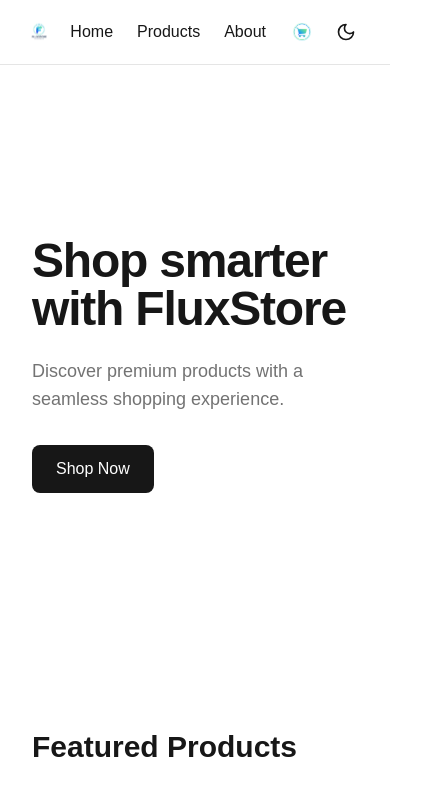
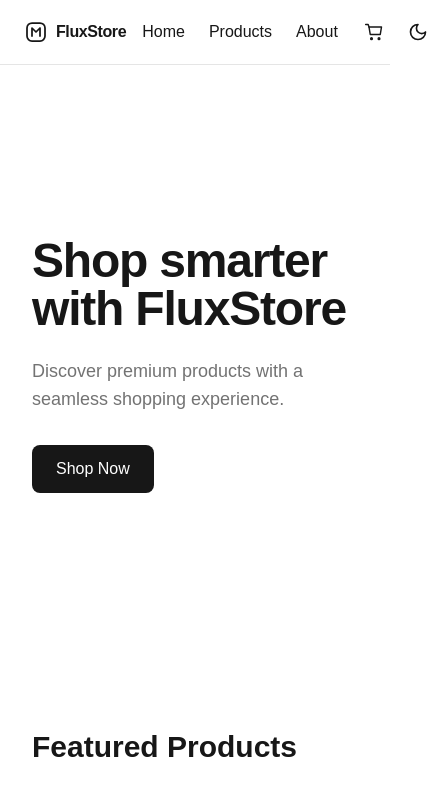
Before and after one commit to arlongoria93/fluxcart-saas-store, a Next.js app: page / in a window 390 px wide. Shown: the top 797 px of the page, 438 px wide, since content can reach past the window. Built offline with nearby package versions, Linux system fonts and the light colour scheme.

Commit message:
Refactor Navbar component to use SVG icons for logo and cart, enhancing visual consistency and performance. Removed image imports and replaced them with inline SVGs for better responsiveness and reduced load times.

```diff
--- a/components/Navbar.tsx
+++ b/components/Navbar.tsx
@@ -1,12 +1,49 @@
 "use client";
 
-import Image from "next/image";
 import Link from "next/link";
 import ThemeToggle from "@/components/ThemeToggle";
 import { useCart } from "@/context/CartContext";
 
 const iconButtonClass =
   "flex h-10 w-10 shrink-0 items-center justify-center rounded-lg text-foreground transition hover:bg-muted";
+
+function LogoMark() {
+  return (
+    <svg
+      viewBox="0 0 24 24"
+      fill="none"
+      stroke="currentColor"
+      strokeWidth="1.75"
+      strokeLinecap="round"
+      strokeLinejoin="round"
+      className="h-6 w-6"
+      aria-hidden="true"
+    >
+      <rect x="3" y="3" width="18" height="18" rx="5" />
+      <path d="M8 16V8l4 4 4-4v8" />
+    </svg>
+  );
+}
+
+function CartIcon() {
+  return (
+    <svg
+      viewBox="0 0 24 24"
+      fill="none"
+      stroke="currentColor"
+      strokeWidth="1.75"
+      strokeLinecap="round"
+      strokeLinejoin="round"
+      className="h-5 w-5"
+      aria-hidden="true"
+    >
+      <path d="M6 6h15l-1.5 9h-12z" />
+      <path d="M6 6 5 3H2" />
+      <circle cx="9" cy="20" r="1" />
+      <circle cx="18" cy="20" r="1" />
+    </svg>
+  );
+}
 
 export default function Navbar() {
   const { cart } = useCart();
@@ -17,14 +54,12 @@ export default function Navbar() {
       aria-label="Main navigation"
       className="grid grid-cols-[auto_1fr_auto] items-center gap-4 border-b border-border bg-background px-6 py-3 md:px-8"
     >
-      <Link href="/" className="flex shrink-0 items-center">
-        <Image
-          src="/images/fluxstore-icon.svg"
-          alt="FluxStore Logo"
-          width={40}
-          height={40}
-          className="h-10 w-auto"
-        />
+      <Link
+        href="/"
+        className="flex shrink-0 items-center gap-2 text-foreground transition hover:opacity-80"
+      >
+        <LogoMark />
+        <span className="text-base font-semibold tracking-tight">FluxStore</span>
       </Link>
 
       <ul className="flex items-center justify-center gap-6 md:gap-8">
@@ -64,14 +99,7 @@ export default function Navbar() {
           }
           className={`relative ${iconButtonClass}`}
         >
-          <Image
-            src="/images/cart-icon.svg"
-            alt=""
-            width={40}
-            height={40}
-            className="h-9 w-9"
-            aria-hidden="true"
-          />
+          <CartIcon />
           {cartCount > 0 && (
             <span
               aria-live="polite"
```
Also changed, not shown: public/images/cart-icon.svg, public/images/fluxstore-icon.svg.
